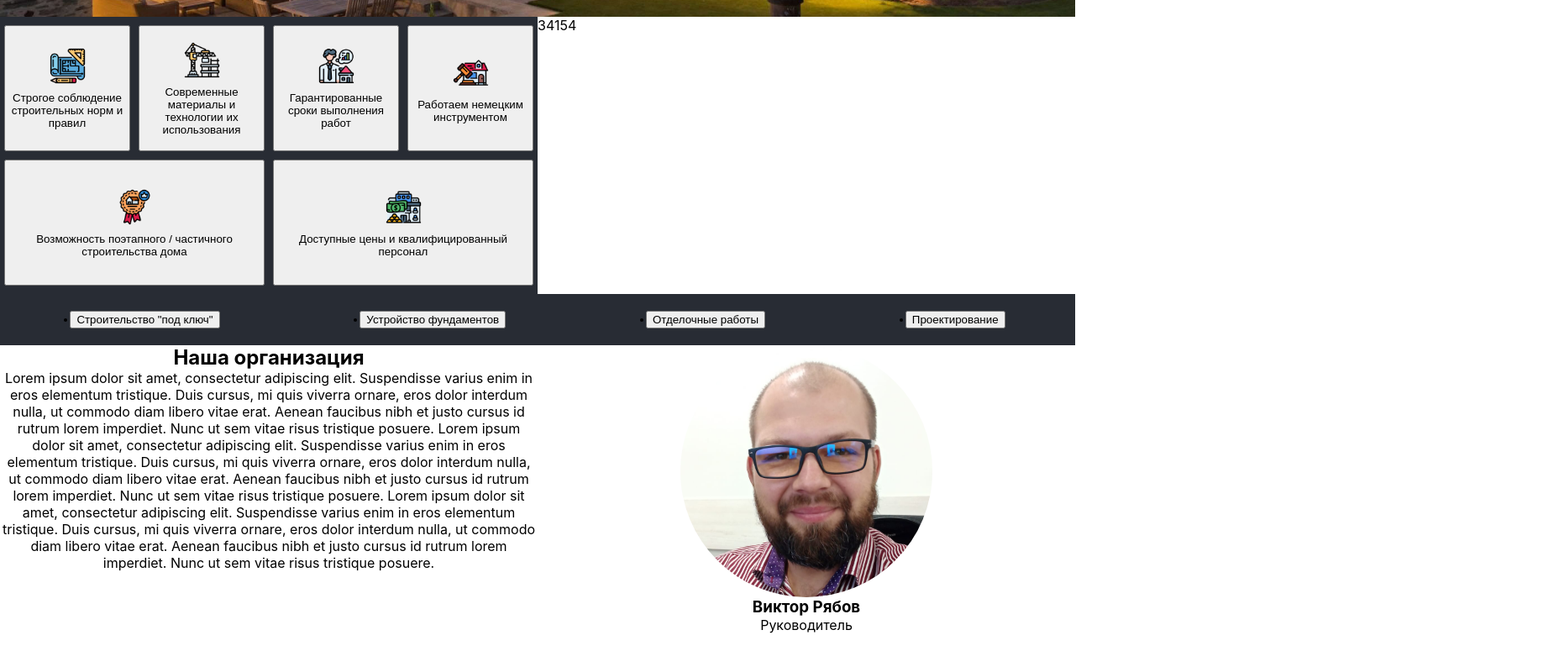
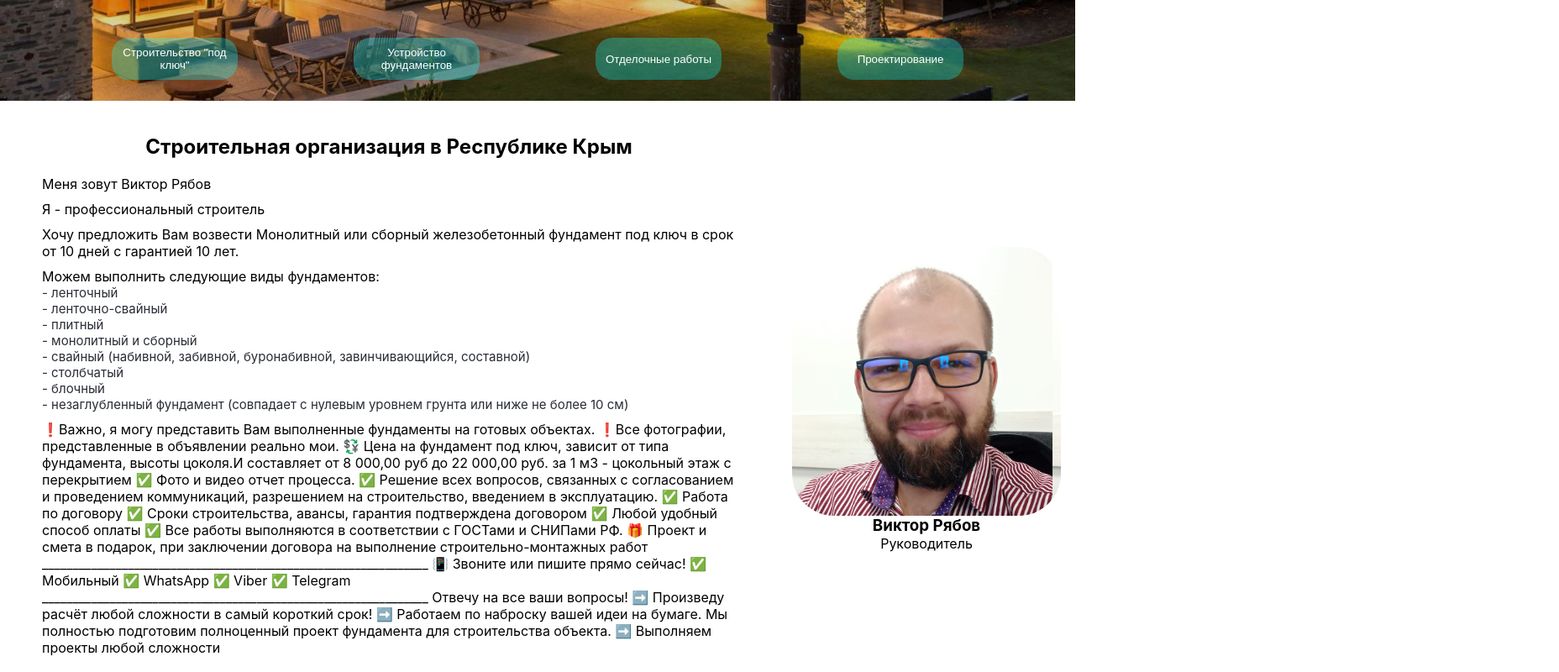
Before and after one commit to Viktor-Ryabov/building_company, a React (Create React App) app: page / in a window 1280 px wide. Shown: the part 440-1240 px from the top of the page at 84% size, 1856 px wide, since content can reach past the window. Before the commit the page ends 1194 px from the top, so only its background shows below. Built offline with nearby package versions, Linux system fonts and the light colour scheme.

Commit message:
modified blocks

```diff
--- a/src/Components/About/About.js
+++ b/src/Components/About/About.js
@@ -1,30 +1,60 @@
 import Styles from "./About.module.css";
-import foto from "../../img/ceo.jpeg";
 
 const About = () => {
     return (
-        <section className={Styles.about}>
+        <section className={Styles.main}>
             <article className={Styles.article}>
-                <h2 className={Styles.h2}>Наша организация</h2>
+                <h2 className={Styles.h2}>Строительная организация в Республике Крым</h2>
+                <p className={Styles.text}>Меня зовут Виктор Рябов</p>
+                <p className={Styles.text}>Я - профессиональный строитель</p>
+                <p className={Styles.text}>Хочу предложить Вам возвести Монолитный или сборный железобетонный фундамент под ключ в срок от 10 дней с гарантией 10 лет.</p>
+                <ul className={Styles.text}>Можем выполнить следующие виды фундаментов:
+                    <li className={Styles.list}>- ленточный</li>
+                    <li className={Styles.list}>- ленточно-свайный</li>
+                    <li className={Styles.list}>- плитный</li>
+                    <li className={Styles.list}>- монолитный и сборный</li>
+                    <li className={Styles.list}>- свайный (набивной, забивной, буронабивной, завинчивающийся, составной)</li>
+                    <li className={Styles.list}>- столбчатый</li>
+                    <li className={Styles.list}>- блочный</li>
+                    <li className={Styles.list}>- незаглубленный фундамент (совпадает с нулевым уровнем грунта или ниже не более 10 см)</li>
+                </ul>
+                <p className={Styles.text}></p>
+                <p className={Styles.text}></p>
+                <p className={Styles.text}></p>
+
+
                 <p className={Styles.text}>
-                    Lorem ipsum dolor sit amet, consectetur adipiscing elit.
-                    Suspendisse varius enim in eros elementum tristique. Duis
-                    cursus, mi quis viverra ornare, eros dolor interdum nulla,
-                    ut commodo diam libero vitae erat. Aenean faucibus nibh et
-                    justo cursus id rutrum lorem imperdiet. Nunc ut sem vitae
-                    risus tristique posuere.
-                    Lorem ipsum dolor sit amet, consectetur adipiscing elit.
-                    Suspendisse varius enim in eros elementum tristique. Duis
-                    cursus, mi quis viverra ornare, eros dolor interdum nulla,
-                    ut commodo diam libero vitae erat. Aenean faucibus nibh et
-                    justo cursus id rutrum lorem imperdiet. Nunc ut sem vitae
-                    risus tristique posuere.
-                    Lorem ipsum dolor sit amet, consectetur adipiscing elit.
-                    Suspendisse varius enim in eros elementum tristique. Duis
-                    cursus, mi quis viverra ornare, eros dolor interdum nulla,
-                    ut commodo diam libero vitae erat. Aenean faucibus nibh et
-                    justo cursus id rutrum lorem imperdiet. Nunc ut sem vitae
-                    risus tristique posuere.
+
+❗️Важно, я могу представить Вам выполненные фундаменты на готовых объектах.
+❗️Все фотографии, представленные в объявлении реально мои.
+
+💱 Цена на фундамент под ключ, зависит от типа фундамента, высоты цоколя.И составляет от 8 000,00 руб до 22 000,00 руб. за 1 м3 - цокольный этаж с перекрытием
+
+✅ Фото и видео отчет процесса.
+✅ Решение всех вопросов, связанных с согласованием и проведением коммуникаций, разрешением на строительство, введением в эксплуатацию.
+✅ Работа по договору
+✅ Сроки строительства, авансы, гарантия подтверждена договором
+✅ Любой удобный способ оплаты
+✅ Все работы выполняются в соответствии с ГОСТами и СНИПами РФ.
+
+🎁 Проект и смета в подарок, при заключении договора на выполнение строительно-монтажных работ
+
+_______________________________________________________________
+
+📳 Звоните или пишите прямо сейчас!
+
+✅ Мобильный
+✅ WhatsApp
+✅ Viber
+✅ Telegram
+
+_______________________________________________________________
+
+Отвечу на все ваши вопросы!
+
+➡️ Произведу расчёт любой сложности в самый короткий срок!
+➡️ Работаем по наброску вашей идеи на бумаге. Мы полностью подготовим полноценный проект фундамента для строительства объекта.
+➡️ Выполняем проекты любой сложности
                 </p>
             </article>
 
--- a/src/Components/About/About.module.css
+++ b/src/Components/About/About.module.css
@@ -1,30 +1,41 @@
-.about{
-    margin: 0;
-    padding: 0;
+.main{
+    margin: 0 auto;
+    padding: 20px 0;
     display: flex;
     flex-direction: row;
+    width: 100%;
+    background-color: #fff;
+}
+
+@media screen and (max-width: 680px) {
+    .main{
+        flex-direction: column;
+        align-items: center;
+    }
+
 }
 
 .article{
     margin: 0;
-    padding: 0;
-    width: 50%;
+    padding: 20px 50px;
+    width: 70%;
 }
 
 .h2{
-    margin: 0;
+    margin: 0 0 20px 0;
     padding: 0;
 }
 
 .text{
-    margin: 0;
+    margin: 0 0 10px;
     padding: 0;
+    text-align: left;
 }
 
 .author{
     margin: 0;
     padding: 0;
-    width: 50%;
+    width: 30%;
     display: flex;
     flex-direction: column;
     align-items: center;
@@ -35,11 +46,11 @@
     margin: 0;
     padding: 0;
     background-image: url("../../img/ceo.jpeg");
-    background-position: 0 -60px;
+    background-position: -10px -60px;
     background-size: 100%;
-    width: 300px;
-    height: 300px;
-    border-radius: 50%;
+    width: 320px;
+    height: 320px;
+    border-radius: 50px;
 }
 
 .name{
@@ -51,3 +62,12 @@
     margin: 0;
     padding: 0;
 }
+
+.list{
+    margin: 0;
+    padding: 0;
+    text-decoration: none;
+    list-style: none;
+    color: #282c34;
+    font-size: 15px;
+}
--- a/src/Components/App/App.css
+++ b/src/Components/App/App.css
@@ -1,6 +1,7 @@
 .App {
   text-align: center;
   font: Courier New, monospace;
+  background-color: #282c34;
 }
 
 /* .App-logo {
--- a/src/Components/App/App.js
+++ b/src/Components/App/App.js
@@ -9,12 +9,8 @@ function App() {
     <div className="App">
 
       <Header/>
-
+      <About/>
       <Benefit/>
-
-      <TopMenu/>
-
-      <About/>
 
     </div>
   );
--- a/src/Components/Benefit/Benefit.module.css
+++ b/src/Components/Benefit/Benefit.module.css
@@ -1,8 +1,10 @@
 .main {
-    margin: 0;
+    margin: 0 auto;
+    width: 90%;
     padding: 0;
     display: flex;
     flex-direction: row;
+    background-color: #282c34;
 }
 
 
@@ -15,7 +17,6 @@
     flex-direction: row;
     flex-wrap: wrap;
     justify-content: space-around;
-    background-color: #282c34;
     flex-wrap: wrap;
 }
 
@@ -26,6 +27,10 @@
     width: 150px;
     height: 150px;
     flex: 1 1 auto;
+    background-color: rgba(10, 255, 255, 0.4);
+    color: whitesmoke;
+    border-radius: 5px;
+    border: none;
 }
 
 .listElement:hover {
--- a/src/Components/Header/Header.js
+++ b/src/Components/Header/Header.js
@@ -2,6 +2,7 @@ import Styles from "../Header/Header.module.css";
 import Logo from "../Logo/Logo.js";
 import BurgerMenulogo from "../BurgerMenulogo/BurgerMenulogo";
 import CaptureForm from "../CaptureForm/CaptureForm";
+import TopMenu from "../TopMenu/TopMenu";
 
 const Header = () => {
     return (
@@ -73,6 +74,7 @@ const Header = () => {
                 </p>
                 <CaptureForm />
             </section>
+            <TopMenu/>
         </header>
     );
 };
--- a/src/Components/Header/Header.module.css
+++ b/src/Components/Header/Header.module.css
@@ -14,8 +14,7 @@
 }
 
 .contentWidth {
-    padding: 20px 50% 0 5%;
-    margin: 0;
+    padding: 20px 5% 0 5%;
     max-height: 200px;
     width: 90%;
     margin: 0 auto;
@@ -85,7 +84,7 @@
     color: whitesmoke;
     width: 60%;
     border: 2px solid rgba(0, 255, 255, 0.5);
-    background: rgba(0, 255, 255, 0.2);
+    background: rgba(0, 255, 255, 0.4);
 }
 
 @media screen and (max-width: 940px) {
--- a/src/Components/TopMenu/TopMenu.module.css
+++ b/src/Components/TopMenu/TopMenu.module.css
@@ -1,15 +1,27 @@
 .menu {
-    margin: 0;
+    margin: 0 auto 0 auto;
     padding: 20px 0 20px 0;
-    width: 100%;
+    width: 90%;
     display: flex;
     flex-direction: row;
     justify-content: space-around;
-    background-color: #282c34;
+    /* background-color: #282c34; */
     flex-wrap: wrap;
 }
 
 
+.listElement {
+    margin: 5px;
+    padding: 0;
+    list-style: none;
+    width: 150px;
+    height: 50px;
+    flex: 2 auto auto;
+    background-color: rgba(10, 255, 255, 0.3);
+    color: white;
+    border: none;
+    border-radius: 20px;
+}
 
 .listElement:hover {
     cursor: pointer;
```
